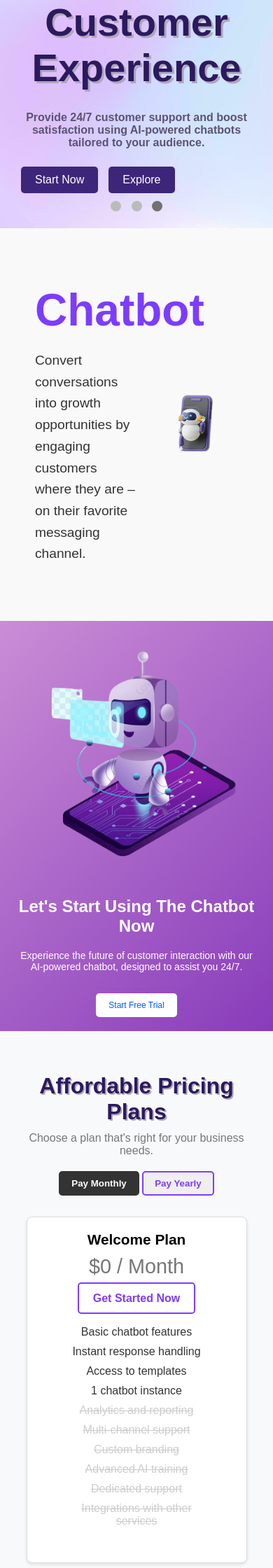
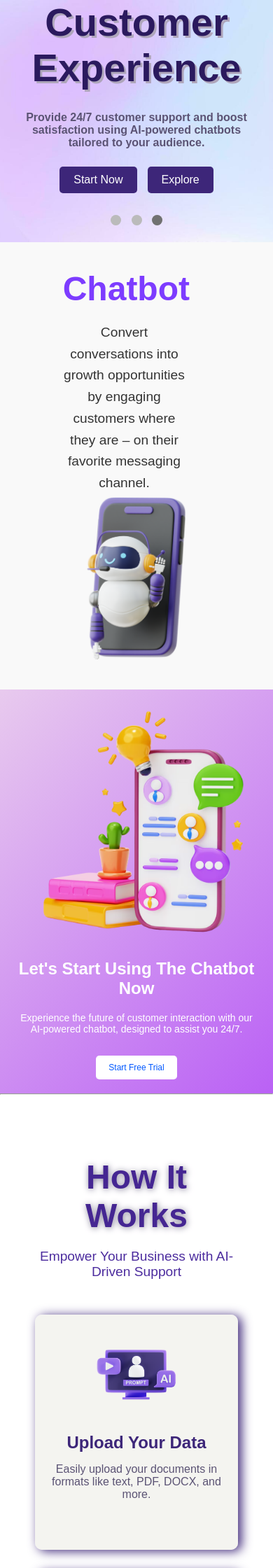
Before and after one commit to Mariam-Elbishbeashy/Language-Learning-Chatbot-Project, a PHP site: page / in a window 390 px wide. Shown: the part 280-2520 px from the top of the page at 70% size. Run offline with PHP 8.4, Linux system fonts and the light colour scheme.

Commit message:
updated front page

```diff
--- a/Language-Learning-Chatbot/public/css/styles.css
+++ b/Language-Learning-Chatbot/public/css/styles.css
@@ -236,7 +236,7 @@ body {
       position: absolute;
       top: 60px;
       left: 0;
-      background-color: #dcc2ff;
+      background-color: #f7f1ff;
       gap: 10px;
       z-index: 10;
       margin-top: 14px;
@@ -249,12 +249,20 @@ body {
   .hero:nth-child(1) .chatbot-image {
     display: none;
   }
+  .buttons {
+    justify-content: center;
+    align-items: center;
+    margin-bottom: 20px;
+    left: 50%;
+  }
   .navbar{
-    padding: 15px 15px
+    padding: 15px 15px;
   }
+
   .logo{
     flex-grow: 10;
   }
+
   .auth-buttons {
       gap: 10px;
       margin-top: 10px;
@@ -265,6 +273,7 @@ body {
   .nav-links li {
       text-align: center;
       padding: 15px 0;
+      border-bottom: 1px solid #d1cece;
   }
 
   .ris {
@@ -291,13 +300,29 @@ body {
       margin-left: 0;
   }
 
+  .chatbot-section {
+    flex-direction: column;
+    text-align: center;
+    padding: 20px;
+  }
+
+  .chatbot-container {
+    flex-direction: column;
+    align-items: center;
+  }
+
+  .chatbot-text {
+    margin: 0;
+    max-width: 100%;
+    font-size: 10px;
+  }
+
   .chatbot-image {
-      margin-right: 0;
-      margin-top: 20px;
+    margin-top: 30px;
   }
 
   .chatbot-image img {
-      width: 80%;
+      width: 90%;
   }
 }
 
@@ -311,7 +336,7 @@ body {
 .hamburger .bar {
   width: 20px;
   height: 2px;
-  background-color: #7d3cff;
+  background-color: #773bf0;
 }
 
 /* Responsive Menu Toggle */
@@ -332,7 +357,7 @@ body {
 
 /* chatbot Section */
 .chatbot-section {
-  padding: 80px 50px;
+  padding: 10% 5%;
   background-color: #f9f9f9;
 }
 
@@ -348,10 +373,11 @@ body {
   flex: 1;
   max-width: 50%;
   margin-right: 20%;
+  margin-left: 10%;
 }
 
 .chatbot-text h2 {
-  font-size: 4rem;
+  font-size: 3rem;
   color: #7d3cff;
   font-weight: bold;
   margin-bottom: 20px;
@@ -365,7 +391,7 @@ body {
 
 .chatbot1-image {
   flex: 1;
-  max-width: 50%;
+  max-width: 70%;
 }
 
 .chatbot1-image img {
@@ -374,15 +400,63 @@ body {
 }
 
 
+/*how it works*/
+.container {
+  padding: 90px 50px;
+  color: #fff;
+  text-align: center;
+}
 
+.how-it-works h2 {
+  font-size: 3rem;
+  color: #452692;
+  text-shadow: 1px 1px 10px #847f96;
+  margin-bottom: 20px;
+}
 
+.how-it-works p {
+  font-size: 1.2rem;
+  color: #4c2c9e;
+  margin-bottom: 50px;
+}
 
+.steps {
+  display: flex;
+  justify-content: space-between;
+  gap: 20px;
+}
 
+.step {
+  flex: 1;
+  background-color: #f1f1edcb;
+  padding: 20px;
+  border-radius: 10px;
+  box-shadow: 5px 2px 15px #3d2679;
+}
 
+.step img {
+  width: 50%;
+  height: 50%;
+  margin-bottom: 20px;
+}
 
+.step h3 {
+  font-size: 1.5rem;
+  color: #3d2679;
+  margin-bottom: 15px;
+}
 
+.step p {
+  font-size: 1rem;
+  color: #5b5374;
+}
 
-
+@media (max-width: 768px) {
+  .steps {
+    flex-direction: column;
+    gap: 30px;
+  }
+}
 
 
 /* Core Features Section */
@@ -465,45 +539,19 @@ body {
 
 
 
-
-
-
-
-
-
-
-
-
-
-
-
-
-
-
-
-
-
-
-
-
-
-
-
-
-
-
-
+/*pricing*/
 .pricing-plans {
   text-align: center;
   padding: 60px 20px;
   background-color: #f8f9fa;
+  margin-top: 12px;
 }
 
 .pricing-plans h1 {
   font-size: 2.5em;
   margin-bottom: 10px;
   text-shadow: 2px 2px #afa6bb;
-  color: #2b1a5e;
+  color: #452692;
 }
 
 .pricing-plans p {
@@ -519,7 +567,7 @@ body {
 
 
 .toggle-btn {
-  padding: 8px 16px;
+  padding: 10px 18px;
   text-decoration: none;
   border-radius: 5px;
   border: 2px solid #7d3cff;
@@ -547,7 +595,7 @@ body {
 .plans-container {
   display: flex;
   justify-content: center;
-  gap: 20px;
+  gap: 40px;
   flex-wrap: wrap;
 }
 
@@ -557,7 +605,7 @@ body {
   border-radius: 8px;
   padding: 20px;
   width: 300px;
-  box-shadow: 0px 2px 5px rgba(0, 0, 0, 0.1);
+  box-shadow: 1px 1px 7px #633bc9;
   margin-bottom: 20px; }
 
 .plan.popular {
@@ -665,7 +713,7 @@ body {
   display: flex;
   justify-content: space-between;
   align-items: center;
-  padding: 50px;
+  padding: 5%;
   background-image: linear-gradient(-45deg, #883cba, #ca8dd6);
   color: white;
 }
@@ -701,12 +749,11 @@ body {
 }
 
 .block-image {
-  flex-shrink: 0;
-  padding-left: 20px;
+  padding-left: 7%;
 }
 
 .block-img {
-  width: 60%;
+  width: 80%;
   height: auto;
 }
 
@@ -1107,3 +1154,22 @@ a {
       width: 49.99%;
   } */
 }
+
+
+
+.block-section1 {
+  display: flex;
+  justify-content: space-between;
+  align-items: center;
+  padding: 70px;
+  background-image: linear-gradient(-45deg, #ba61f5, #e8caee);
+  color: white;
+}
+
+@media (max-width: 768px) {
+  .block-section1 {
+    flex-direction: column;
+    text-align: center;
+    padding: 20px;
+  }
+}
--- a/Language-Learning-Chatbot/public/index.html
+++ b/Language-Learning-Chatbot/public/index.html
@@ -101,6 +101,44 @@
 
 
     </main>
+    <section class="block-section1">
+        <div class="block-image">
+            <img src="./images/Screenshot 2024-10-18 221736-Photoroom.png" alt="Chatbot Image" class="block-img">
+        </div>
+        <div class="block-content">
+            <h1>Let's Start Using The Chatbot Now</h1>
+            <p>Experience the future of customer interaction with our AI-powered chatbot, designed to assist you 24/7.</p>
+            <button class="cta-btn">Start Free Trial</button>
+        </div>
+    </section>
+    <hr>
+    <section class="how-it-works">
+        <div class="container">
+          <h2>How It Works</h2>
+          <p>Empower Your Business with AI-Driven Support</p>
+          <div class="steps">
+            <!-- Step 1 -->
+            <div class="step">
+              <img src="./images/ai-video-3d-icon-download-in-png-blend-fbx-gltf-file-formats--content-advertising-technology-artificial-intelligence-pack-science-icons-9473241.webp" alt="Upload Data">
+              <h3>Upload Your Data</h3>
+              <p>Easily upload your documents in formats like text, PDF, DOCX, and more.</p>
+            </div>
+            <!-- Step 2 -->
+            <div class="step">
+              <img src="./images/9473245.webp" alt="Train AI">
+              <h3>Train the AI</h3>
+              <p>Let our platform fine-tune AI models based on your custom data.</p>
+            </div>
+            <!-- Step 3 -->
+            <div class="step">
+              <img src="./images/3d-render-of-purple-game-controller-joystick-side-icon-for-ui-ux-web-mobile-apps-social-media-ads-design-png.webp" alt="Deploy Chatbot">
+              <h3>Deploy the Chatbot</h3>
+              <p>Integrate the AI chatbot into your website or app and start resolving customer queries instantly.</p>
+            </div>
+          </div>
+        </div>
+      </section>
+
     <section class="block-section">
         <div class="block-image">
             <img src="./images/Intelligent-robot-digital-life-intelligence-technological-sense-luminous-efficiency_133025_wh860-removebg.png" alt="Chatbot Image" class="block-img">
```
Also changed, not shown: Language-Learning-Chatbot/public/images/3d-render-of-purple-game-controller-joystick-side-icon-for-ui-ux-web-mobile-apps-social-media-ads-design-png.webp (added), Language-Learning-Chatbot/public/images/9473245.webp (added), Language-Learning-Chatbot/public/images/Screenshot 2024-10-18 221736-Photoroom.png (added), Language-Learning-Chatbot/public/images/ai-video-3d-icon-download-in-png-blend-fbx-gltf-file-formats--content-advertising-technology-artificial-intelligence-pack-science-icons-9473241.webp (added).
